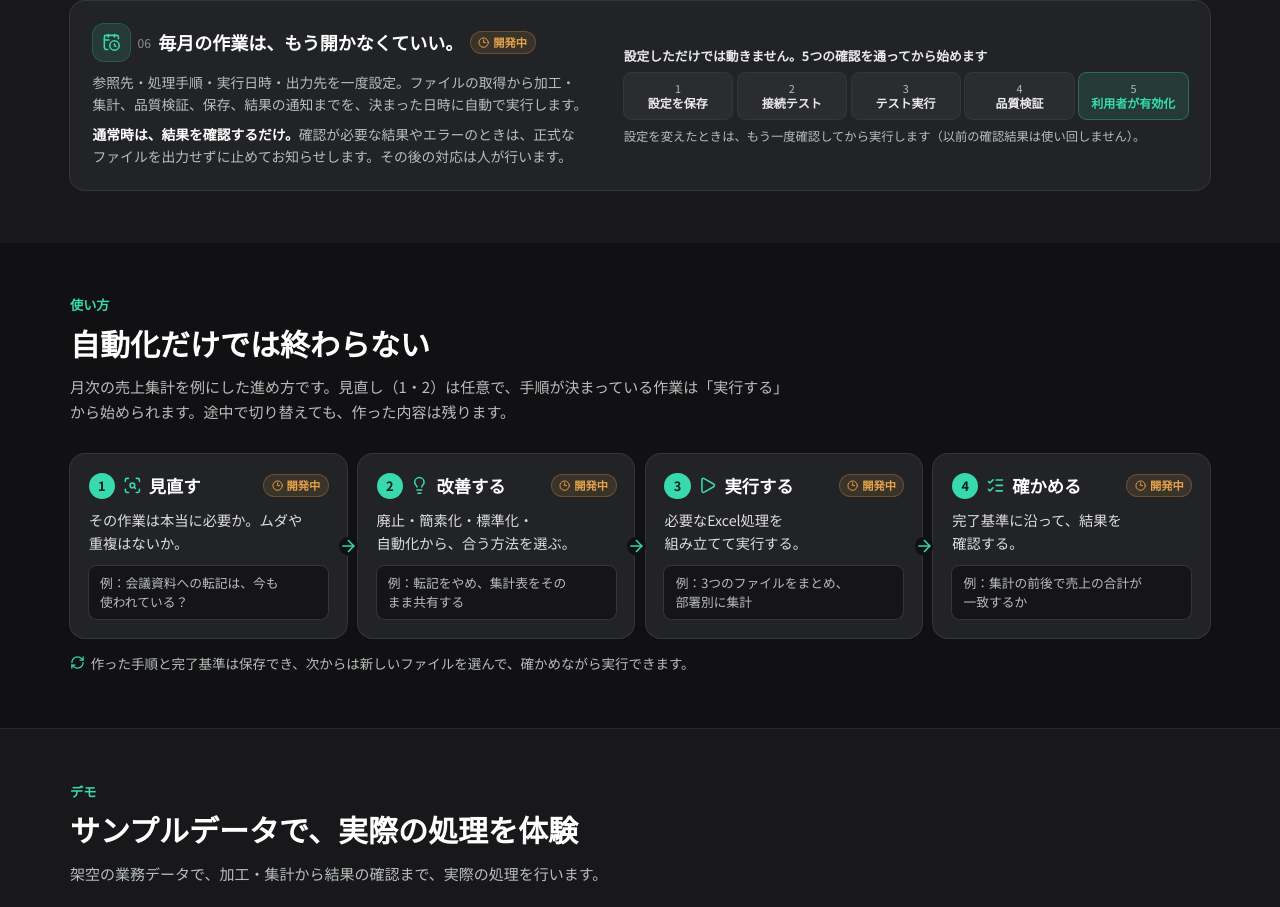
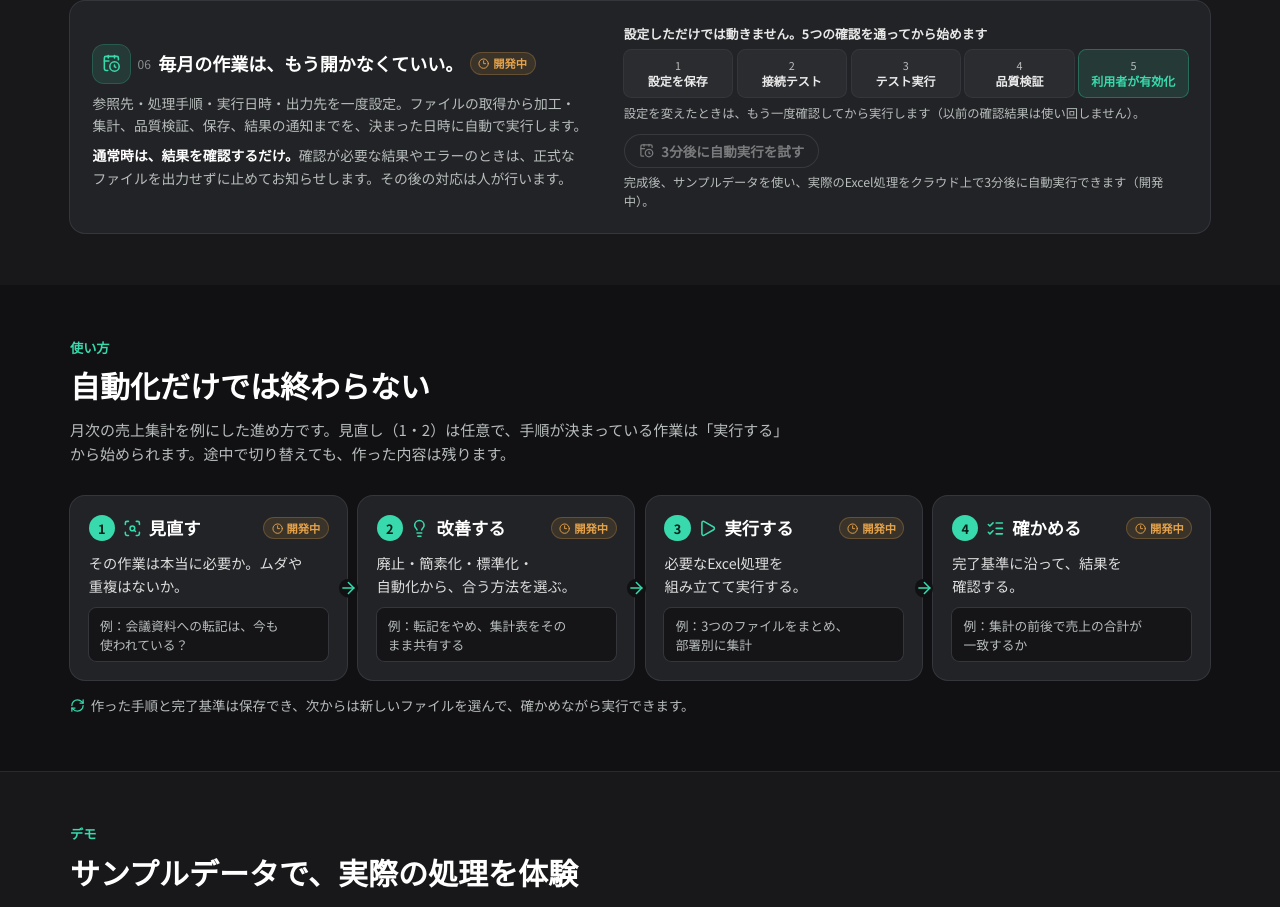
Before and after one commit to yukon2051-byteyu/FlowCraft_AI, a React (Vite) app in the folder frontend/: page / in a window 1280 px wide. Shown: the part 1226-2133 px from the top of the page. Built offline with nearby package versions, Linux system fonts and the light colour scheme.

Commit message:
クラウドの3分後デモ：実行基盤の比較と設計書／TOPに「3分後に自動実行を試す」（開発中）
Co-Authored-By: Claude Opus 5.5 <noreply@anthropic.com>

```diff
--- a/frontend/src/pages/TopPage.tsx
+++ b/frontend/src/pages/TopPage.tsx
@@ -247,6 +247,13 @@ function ScheduleCard() {
           ))}
         </ol>
         <p className="mt-2 text-[0.82rem] text-subtle">設定を変えたときは、もう一度確認してから実行します（以前の確認結果は使い回しません）。</p>
+        <div className="mt-3 flex flex-wrap items-center gap-x-3 gap-y-1.5">
+          <Button variant="outlineDark" size="sm" disabled title="開発中です。完成後、サンプルデータで試せます">
+            <CalendarClock className="size-4" aria-hidden />
+            3分後に自動実行を試す
+          </Button>
+          <span className="text-[0.82rem] text-subtle">完成後、サンプルデータを使い、実際のExcel処理をクラウド上で3分後に自動実行できます（開発中）。</span>
+        </div>
       </div>
     </article>
   )
```
Also changed, not shown: 4 other files (tests, documents, lock files or other folders).
